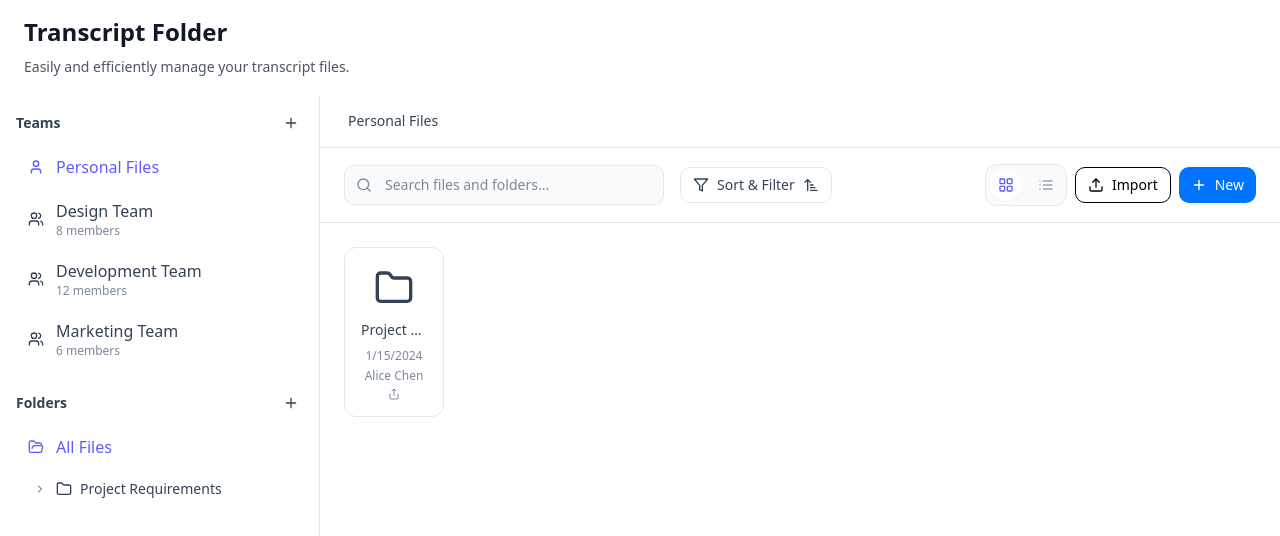
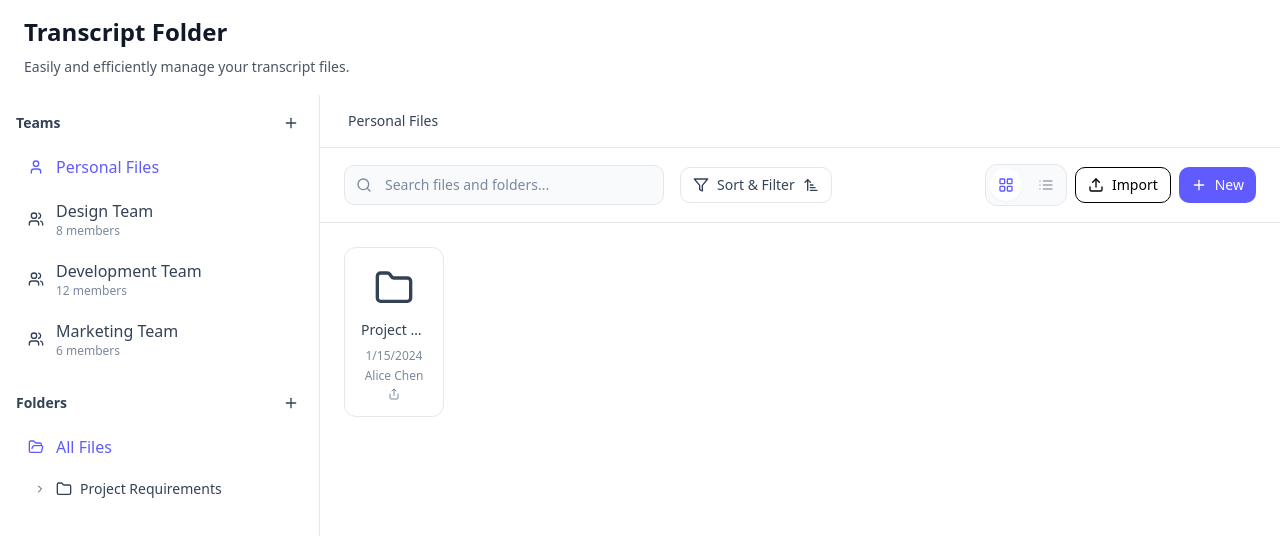
Before and after one commit to saapro-lang/doc-domicile-main, a React (Vite) app: page / in a window 1280 px wide. Shown: the top 536 px of the page. Built offline with nearby package versions, Linux system fonts and the light colour scheme.

Commit message:
Updated FileManagerHeader.tsx

```diff
--- a/src/components/file-manager/FileManagerHeader.tsx
+++ b/src/components/file-manager/FileManagerHeader.tsx
@@ -187,7 +187,7 @@ export function FileManagerHeader({
 
           <DropdownMenu>
             <DropdownMenuTrigger asChild>
-              <Button size="sm" className="gap-2">
+              <Button size="sm" className="gap-2 bg-[#605BFF]">
                 <Plus className="h-4 w-4" />
                 New
               </Button>
```
